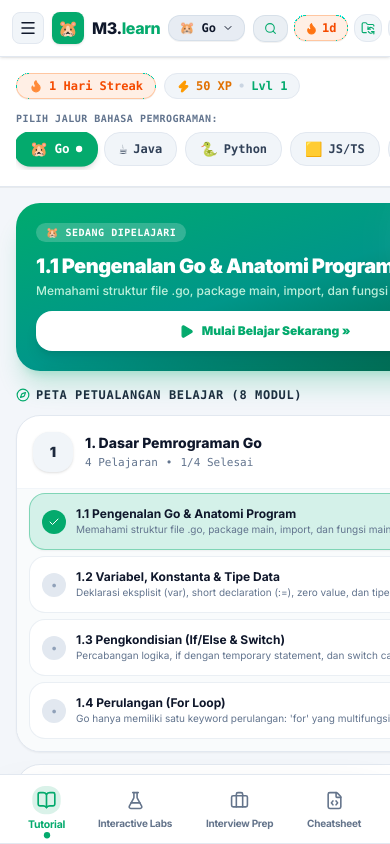
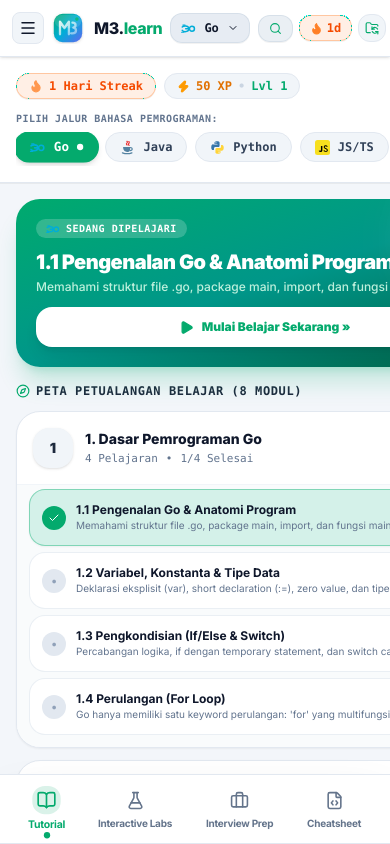
Before and after one commit to mazkev/learn-go-app, a React (Vite) app in the folder frontend/: page / in a window 390 px wide. Shown: the top 844 px of the page. Built offline with nearby package versions, Linux system fonts and the light colour scheme.

Commit message:
feat(design): eliminate AI-generic look by replacing emoticons with authentic official SVG brand vector logos (Go, Java, Python, JS, PHP) and official M3.learn geometric brand logo mark

```diff
--- /dev/null
+++ b/frontend/src/components/common/BrandLogo.jsx
@@ -0,0 +1,75 @@
+import React from "react";
+
+/**
+ * Official M3.learn Tech Brand Vector Logo
+ * Eliminates generic AI look with a sleek, geometric hexagonal code prism
+ */
+export default function BrandLogo({ size = 32, className = "" }) {
+  return (
+    <svg
+      width={size}
+      height={size}
+      viewBox="0 0 36 36"
+      fill="none"
+      xmlns="http://www.w3.org/2000/svg"
+      className={className}
+      role="img"
+      aria-label="M3.learn Official Brand Logo"
+    >
+      <defs>
+        {/* Modern Emerald-to-Cyan Tech Gradient */}
+        <linearGradient id="m3BrandGrad" x1="2" y1="2" x2="34" y2="34" gradientUnits="userSpaceOnUse">
+          <stop offset="0%" stopColor="#04AA6D" />
+          <stop offset="50%" stopColor="#00ADD8" />
+          <stop offset="100%" stopColor="#6366F1" />
+        </linearGradient>
+
+        <linearGradient id="m3InnerGlow" x1="10" y1="8" x2="26" y2="28" gradientUnits="userSpaceOnUse">
+          <stop offset="0%" stopColor="#FFFFFF" stopOpacity="0.9" />
+          <stop offset="100%" stopColor="#FFFFFF" stopOpacity="0.4" />
+        </linearGradient>
+      </defs>
+
+      {/* Hexagonal Outer Shield / Prism */}
+      <rect
+        x="2"
+        y="2"
+        width="32"
+        height="32"
+        rx="10"
+        fill="url(#m3BrandGrad)"
+        className="drop-shadow-sm"
+      />
+
+      {/* Subtle Inner Glass Overlay */}
+      <rect
+        x="3"
+        y="3"
+        width="30"
+        height="15"
+        rx="9"
+        fill="white"
+        fillOpacity="0.12"
+      />
+
+      {/* Stylized 'M' and '3' Geometric Circuit Node Vector */}
+      <path
+        d="M9 25V11L14 18L19 11V25"
+        stroke="url(#m3InnerGlow)"
+        strokeWidth="2.6"
+        strokeLinecap="round"
+        strokeLinejoin="round"
+      />
+      <path
+        d="M23 12C25 12 26.5 13 26.5 14.8C26.5 16.2 25.5 17.2 24 17.5C26 17.8 27 19 27 20.8C27 23 25 24 23 24H21.5"
+        stroke="url(#m3InnerGlow)"
+        strokeWidth="2.6"
+        strokeLinecap="round"
+        strokeLinejoin="round"
+      />
+
+      {/* Pulsing Quantum Node Dot */}
+      <circle cx="28" cy="8" r="2" fill="#10B981" />
+    </svg>
+  );
+}
--- /dev/null
+++ b/frontend/src/components/common/LanguageLogo.jsx
@@ -0,0 +1,207 @@
+import React from "react";
+
+/**
+ * Official Brand Vector Logos for Programming Languages (Zero Emojis!)
+ * Go, Java, Python, JavaScript, PHP
+ */
+
+export function GoLogo({ size = 20, className = "" }) {
+  return (
+    <svg
+      width={size}
+      height={size}
+      viewBox="0 0 24 24"
+      fill="none"
+      xmlns="http://www.w3.org/2000/svg"
+      className={className}
+      role="img"
+      aria-label="Go (Golang) Official Logo"
+    >
+      <path
+        d="M2 9.5C2 9.5 3.5 8 7 8C11 8 12.5 10.5 12.5 12.5C12.5 15.5 10 17 6.5 17C3.5 17 2 15 2 15"
+        stroke="#00ADD8"
+        strokeWidth="2.4"
+        strokeLinecap="round"
+      />
+      <path
+        d="M7.5 12.5H12.5"
+        stroke="#00ADD8"
+        strokeWidth="2.4"
+        strokeLinecap="round"
+      />
+      <circle
+        cx="17.5"
+        cy="12.5"
+        r="4"
+        stroke="#00ADD8"
+        strokeWidth="2.4"
+      />
+      <path
+        d="M3 6.5L6.5 6.5"
+        stroke="#00ADD8"
+        strokeWidth="1.8"
+        strokeLinecap="round"
+      />
+      <path
+        d="M1 18L4.5 18"
+        stroke="#00ADD8"
+        strokeWidth="1.8"
+        strokeLinecap="round"
+      />
+    </svg>
+  );
+}
+
+export function JavaLogo({ size = 20, className = "" }) {
+  return (
+    <svg
+      width={size}
+      height={size}
+      viewBox="0 0 24 24"
+      fill="none"
+      xmlns="http://www.w3.org/2000/svg"
+      className={className}
+      role="img"
+      aria-label="Java Official Logo"
+    >
+      {/* Steam lines */}
+      <path
+        d="M11 2C11 2 13 3.5 11 5C9 6.5 11.5 8 11.5 8"
+        stroke="#EA2D2E"
+        strokeWidth="1.8"
+        strokeLinecap="round"
+      />
+      <path
+        d="M14 2.5C14 2.5 16 4 14 5.5C12.5 7 14.5 8.5 14.5 8.5"
+        stroke="#EA2D2E"
+        strokeWidth="1.8"
+        strokeLinecap="round"
+      />
+      {/* Cup Body */}
+      <path
+        d="M5 11C5 11 4.5 15.5 8 18C11.5 20.5 15.5 19 16 16C16.5 13 16 11 16 11H5Z"
+        fill="#5382A1"
+      />
+      {/* Cup Handle */}
+      <path
+        d="M16 12C18 12 19.5 13 19.5 14.5C19.5 16 18 17 16 17"
+        stroke="#5382A1"
+        strokeWidth="1.8"
+        strokeLinecap="round"
+      />
+      {/* Saucer */}
+      <path
+        d="M4 20.5C8 22 15 22 19 20.5"
+        stroke="#5382A1"
+        strokeWidth="2"
+        strokeLinecap="round"
+      />
+    </svg>
+  );
+}
+
+export function PythonLogo({ size = 20, className = "" }) {
+  return (
+    <svg
+      width={size}
+      height={size}
+      viewBox="0 0 24 24"
+      fill="none"
+      xmlns="http://www.w3.org/2000/svg"
+      className={className}
+      role="img"
+      aria-label="Python Official Logo"
+    >
+      {/* Top Blue Snake */}
+      <path
+        d="M11.8 2C6.9 2 7.2 4.1 7.2 4.1L7.2 6.3H12V7H5.2C5.2 7 2 6.6 2 11.5C2 16.4 4.8 16.1 4.8 16.1H6.3V13.8C6.3 11.2 8.5 11.2 8.5 11.2H13.2C13.2 11.2 15.3 11.2 15.3 9.1V4.4C15.3 4.4 15.6 2 11.8 2ZM9.5 3.5C10.1 3.5 10.5 3.9 10.5 4.5C10.5 5.1 10.1 5.5 9.5 5.5C8.9 5.5 8.5 5.1 8.5 4.5C8.5 3.9 8.9 3.5 9.5 3.5Z"
+        fill="#3776AB"
+      />
+      {/* Bottom Yellow Snake */}
+      <path
+        d="M12.2 22C17.1 22 16.8 19.9 16.8 19.9L16.8 17.7H12V17H18.8C18.8 17 22 17.4 22 12.5C22 7.6 19.2 7.9 19.2 7.9H17.7V10.2C17.7 12.8 15.5 12.8 15.5 12.8H10.8C10.8 12.8 8.7 12.8 8.7 14.9V19.6C8.7 19.6 8.4 22 12.2 22ZM14.5 20.5C13.9 20.5 13.5 20.1 13.5 19.5C13.5 18.9 13.9 18.5 14.5 18.5C15.1 18.5 15.5 18.9 15.5 19.5C15.5 20.1 15.1 20.5 14.5 20.5Z"
+        fill="#FFD438"
+      />
+    </svg>
+  );
+}
+
+export function JavaScriptLogo({ size = 20, className = "" }) {
+  return (
+    <svg
+      width={size}
+      height={size}
+      viewBox="0 0 24 24"
+      fill="none"
+      xmlns="http://www.w3.org/2000/svg"
+      className={className}
+      role="img"
+      aria-label="JavaScript Official Logo"
+    >
+      <rect width="24" height="24" rx="4" fill="#F7DF1E" />
+      <path
+        d="M6 17.5C6.5 18.5 7.5 19 9 19C10.8 19 11.8 18 11.8 16.2V9.5H9.5V16C9.5 16.8 9 17.2 8.2 17.2C7.5 17.2 7 16.8 6.7 16.2L6 17.5Z"
+        fill="#000000"
+      />
+      <path
+        d="M13.5 17.2C14.2 18.4 15.5 19 17.2 19C19.2 19 20.5 17.8 20.5 16.2C20.5 14.5 19.2 13.8 17.8 13.2L17.2 12.9C16.2 12.5 15.6 12 15.6 11.2C15.6 10.4 16.2 9.8 17.1 9.8C18 9.8 18.6 10.2 19.1 11.1L20.3 10.3C19.6 9.1 18.5 8.5 17.1 8.5C15.3 8.5 14 9.6 14 11.2C14 12.8 15.1 13.6 16.5 14.2L17.1 14.5C18.2 14.9 18.9 15.5 18.9 16.4C18.9 17.3 18.1 17.8 17.2 17.8C16 17.8 15.2 17.1 14.7 16.1L13.5 17.2Z"
+        fill="#000000"
+      />
+    </svg>
+  );
+}
+
+export function PhpLogo({ size = 20, className = "" }) {
+  return (
+    <svg
+      width={size}
+      height={size}
+      viewBox="0 0 24 24"
+      fill="none"
+      xmlns="http://www.w3.org/2000/svg"
+      className={className}
+      role="img"
+      aria-label="PHP Official Logo"
+    >
+      <ellipse cx="12" cy="12" rx="11" ry="7" fill="#777BB4" />
+      <path
+        d="M5 9H8C9.5 9 10.5 9.5 10.5 10.8C10.5 12 9.5 12.7 8 12.7H6.5L5.8 15H4.2L5 9ZM6.9 11.5H7.8C8.5 11.5 9 11.2 9 10.8C9 10.4 8.5 10.2 7.8 10.2H7.2L6.9 11.5Z"
+        fill="#FFFFFF"
+      />
+      <path
+        d="M10.8 9H12.3L11.7 11.2H13.8L14.4 9H15.9L14.3 15H12.8L13.4 12.5H11.3L10.7 15H9.2L10.8 9Z"
+        fill="#FFFFFF"
+      />
+      <path
+        d="M16 9H19C20.5 9 21.5 9.5 21.5 10.8C21.5 12 20.5 12.7 19 12.7H17.5L16.8 15H15.2L16 9ZM17.9 11.5H18.8C19.5 11.5 20 11.2 20 10.8C20 10.4 19.5 10.2 18.8 10.2H18.2L17.9 11.5Z"
+        fill="#FFFFFF"
+      />
+    </svg>
+  );
+}
+
+/**
+ * Universal Language Logo Dispatcher
+ */
+export default function LanguageLogo({ language = "go", size = 18, className = "" }) {
+  const langKey = (language || "").toLowerCase();
+
+  switch (langKey) {
+    case "go":
+    case "golang":
+      return <GoLogo size={size} className={className} />;
+    case "java":
+      return <JavaLogo size={size} className={className} />;
+    case "python":
+      return <PythonLogo size={size} className={className} />;
+    case "javascript":
+    case "js":
+    case "ts":
+    case "typescript":
+      return <JavaScriptLogo size={size} className={className} />;
+    case "php":
+      return <PhpLogo size={size} className={className} />;
+    default:
+      return <GoLogo size={size} className={className} />;
+  }
+}
--- a/frontend/src/components/common/Navbar.jsx
+++ b/frontend/src/components/common/Navbar.jsx
@@ -17,6 +17,9 @@
   Flame,
 } from "lucide-react";
 
+import BrandLogo from "./BrandLogo";
+import LanguageLogo from "./LanguageLogo";
+
 const NAV_LINKS = [
   { id: "tutorial", label: "Tutorial", icon: BookOpen },
   { id: "labs", label: "Interactive Labs", icon: FlaskConical },
@@ -25,11 +28,11 @@
 ];
 
 const NAV_LANGUAGES = [
-  { id: "go", name: "Go (Golang)", icon: "🐹", color: "#04AA6D", badge: "34 Pelajaran" },
-  { id: "java", name: "Java (OOP & Spring)", icon: "☕", color: "#f89820", badge: "21 Pelajaran" },
-  { id: "python", name: "Python 3", icon: "🐍", color: "#3776AB", badge: "18 Pelajaran" },
-  { id: "javascript", name: "JavaScript / TS", icon: "🟨", color: "#E5A00D", badge: "9 Pelajaran" },
-  { id: "php", name: "PHP 8 & Laravel", icon: "🐘", color: "#8892BF", badge: "9 Pelajaran" },
+  { id: "go", name: "Go (Golang)", color: "#00ADD8", badge: "34 Pelajaran" },
+  { id: "java", name: "Java (OOP & Spring)", color: "#f89820", badge: "21 Pelajaran" },
+  { id: "python", name: "Python 3", color: "#3776AB", badge: "18 Pelajaran" },
+  { id: "javascript", name: "JavaScript / TS", color: "#E5A00D", badge: "9 Pelajaran" },
+  { id: "php", name: "PHP 8 & Laravel", color: "#8892BF", badge: "9 Pelajaran" },
 ];
 
 export default function Navbar({
@@ -86,32 +89,29 @@
               </button>
             )}
 
+            {/* Official M3.learn Brand Logo */}
             <div
               onClick={() => setActiveTab("tutorial")}
-              className="flex items-center gap-2 cursor-pointer select-none group"
+              className="flex items-center gap-2.5 cursor-pointer select-none group"
             >
-              <div
-                className="w-8 h-8 rounded-lg flex items-center justify-center text-white font-black shadow-sm group-hover:scale-105 transition-transform"
-                style={{ backgroundColor: currentLang.color }}
-              >
-                <span className="text-base">{currentLang.icon}</span>
-              </div>
+              <BrandLogo size={32} className="group-hover:scale-105 transition-transform" />
               <div className="flex items-baseline gap-1">
                 <span className="font-extrabold text-base md:text-lg theme-heading tracking-tight">
-                  M3.<span style={{ color: currentLang.color }}>learn</span>
+                  M3.<span className="text-[#04AA6D]">learn</span>
                 </span>
               </div>
             </div>
 
-            {/* Compact Language Selector Dropdown */}
+            {/* Compact Official Language Selector Dropdown */}
             {onSelectLanguage && (
               <div className="relative" ref={langDropdownRef}>
                 <button
                   onClick={() => setIsLangDropdownOpen((prev) => !prev)}
-                  className="flex items-center gap-1.5 px-2.5 py-1 rounded-xl bg-slate-200/80 dark:bg-white/10 text-xs font-bold font-mono theme-heading hover:bg-slate-300/80 dark:hover:bg-white/15 transition-all cursor-pointer border border-slate-300/60 dark:border-white/10 shadow-2xs"
+                  className="flex items-center gap-2 px-2.5 py-1.5 rounded-xl bg-slate-200/80 dark:bg-white/10 text-xs font-bold font-mono theme-heading hover:bg-slate-300/80 dark:hover:bg-white/15 transition-all cursor-pointer border border-slate-300/60 dark:border-white/10 shadow-2xs"
                   title="Pilih Bahasa Pemrograman"
                 >
-                  <span>{currentLang.icon} {currentLang.name.split(" ")[0]}</span>
+                  <LanguageLogo language={currentLang.id} size={15} />
+                  <span>{currentLang.name.split(" ")[0]}</span>
                   <ChevronDown size={12} className={`transition-transform duration-200 ${isLangDropdownOpen ? "rotate-180" : ""}`} />
                 </button>
 
@@ -136,8 +136,10 @@
                               : "theme-body hover:bg-slate-50 dark:hover:bg-white/5"
                           }`}
                         >
-                          <div className="flex items-center gap-2">
-                            <span className="text-base">{lang.icon}</span>
+                          <div className="flex items-center gap-2.5">
+                            <div className="w-6 h-6 rounded-lg bg-slate-100 dark:bg-white/5 flex items-center justify-center shrink-0">
+                              <LanguageLogo language={lang.id} size={16} />
+                            </div>
                             <div className="text-left">
                               <div className="leading-tight">{lang.name}</div>
                               <span className="text-[10px] font-normal theme-muted">{lang.badge}</span>
--- a/frontend/src/components/game/BugHunterGameLab.jsx
+++ b/frontend/src/components/game/BugHunterGameLab.jsx
@@ -18,6 +18,7 @@
   ChevronRight
 } from "lucide-react";
 import confetti from "canvas-confetti";
+import LanguageLogo from "../common/LanguageLogo";
 
 export const BUG_BANK = [
   // 1. GO BUGS
@@ -409,7 +410,9 @@
           {/* Target Language Card Header */}
           <div className="flex items-center justify-between px-2">
             <div className="flex items-center gap-2">
-              <span className="text-xl">{currentChallenge.langIcon}</span>
+              <div className="w-6 h-6 rounded-lg bg-slate-100 dark:bg-white/5 flex items-center justify-center shrink-0 border border-slate-200/60 dark:border-white/5">
+                <LanguageLogo language={currentChallenge.language} size={16} />
+              </div>
               <span className="text-xs font-mono font-bold text-slate-700 dark:text-slate-300">
                 Bahasa: <strong style={{ color: currentChallenge.langColor }}>{currentChallenge.language}</strong>
               </span>
--- a/frontend/src/components/mobile/MobileLearningHub.jsx
+++ b/frontend/src/components/mobile/MobileLearningHub.jsx
@@ -17,8 +17,10 @@
   Compass,
 } from "lucide-react";
 
+import LanguageLogo from "../common/LanguageLogo";
+
 export default function MobileLearningHub({
-  activeLanguage,
+  activeLanguage = "go",
   onSelectLanguage,
   modules,
   currentLessonId,
@@ -30,11 +32,11 @@
   const [expandedModuleId, setExpandedModuleId] = useState(modules[0]?.id || "");
 
   const languages = [
-    { id: "go", name: "Go", icon: "🐹", color: "#00ADD8" },
-    { id: "java", name: "Java", icon: "☕", color: "#f89820" },
-    { id: "python", name: "Python", icon: "🐍", color: "#3776AB" },
-    { id: "javascript", name: "JS/TS", icon: "🟨", color: "#E5A00D" },
-    { id: "php", name: "PHP", icon: "🐘", color: "#8892BF" },
+    { id: "go", name: "Go", color: "#00ADD8" },
+    { id: "java", name: "Java", color: "#f89820" },
+    { id: "python", name: "Python", color: "#3776AB" },
+    { id: "javascript", name: "JS/TS", color: "#E5A00D" },
+    { id: "php", name: "PHP", color: "#8892BF" },
   ];
 
   const currentLang = languages.find((l) => l.id === activeLanguage) || languages[0];
@@ -90,13 +92,13 @@
                 <button
                   key={lang.id}
                   onClick={() => onSelectLanguage(lang.id)}
-                  className={`flex items-center gap-1.5 px-3.5 py-1.5 rounded-2xl text-xs font-bold font-mono shrink-0 transition-all cursor-pointer border ${
+                  className={`flex items-center gap-2 px-3.5 py-1.5 rounded-2xl text-xs font-bold font-mono shrink-0 transition-all cursor-pointer border ${
                     isSelected
                       ? "bg-[#04AA6D] text-white border-transparent shadow-md scale-105"
                       : "bg-slate-100 dark:bg-white/5 text-slate-700 dark:text-slate-300 border-slate-200 dark:border-white/10 hover:bg-slate-200"
                   }`}
                 >
-                  <span className="text-sm">{lang.icon}</span>
+                  <LanguageLogo language={lang.id} size={15} />
                   <span>{lang.name}</span>
                   {isSelected && <span className="w-1.5 h-1.5 rounded-full bg-white" />}
                 </button>
@@ -115,8 +117,9 @@
 
             <div className="relative z-10 space-y-3">
               <div className="flex items-center justify-between">
-                <span className="px-2.5 py-0.5 rounded-full bg-white/20 backdrop-blur-md text-[10px] font-mono font-extrabold uppercase tracking-wider text-white">
-                  {currentLang.icon} SEDANG DIPELAJARI
+                <span className="flex items-center gap-1.5 px-2.5 py-0.5 rounded-full bg-white/20 backdrop-blur-md text-[10px] font-mono font-extrabold uppercase tracking-wider text-white">
+                  <LanguageLogo language={currentLang.id} size={14} />
+                  <span>SEDANG DIPELAJARI</span>
                 </span>
                 <span className="text-xs font-mono font-bold text-emerald-100">
                   Pelajaran {currentLesson.id}
```
Also changed, not shown: frontend/src/components/benchmark/PolyglotBenchmarkLab.jsx (+8 -5 lines), frontend/src/components/common/CommandPaletteModal.jsx (+22 -22 lines), frontend/src/components/interview/MockInterviewSimulator.jsx (+11 -5 lines), frontend/src/components/leetcode/CodingChallengeLab.jsx (+5 -2 lines), frontend/src/components/w3layout/W3Sidebar.jsx (+4 -12 lines), frontend/src/components/w3layout/W3TryItStudio.jsx (+5 -3 lines).
